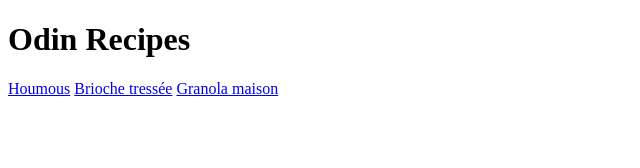
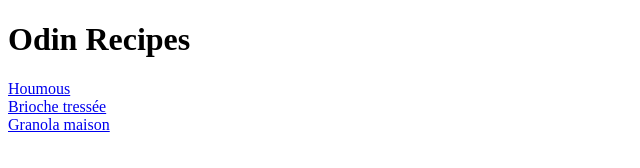
Before and after one commit to louis-tamagny/odin-recipes, a plain HTML site: page index.html in a window 1280 px wide. Shown: the whole page, without its empty margins (0-640 px from the left). Drawn offline with Linux system fonts and the light colour scheme.

```diff
--- a/index.html
+++ b/index.html
@@ -8,8 +8,8 @@
     <h1>
       Odin Recipes
     </h1>
-    <a href="recipes/houmous.html">Houmous</a>
-    <a href="recipes/brioche.html">Brioche tressée</a>
+    <a href="recipes/houmous.html">Houmous</a><br/>
+    <a href="recipes/brioche.html">Brioche tressée</a><br/>
     <a href="recipes/granola.html">Granola maison</a>
   </body>
 </html>
```
Also changed, not shown: 1 other file.
